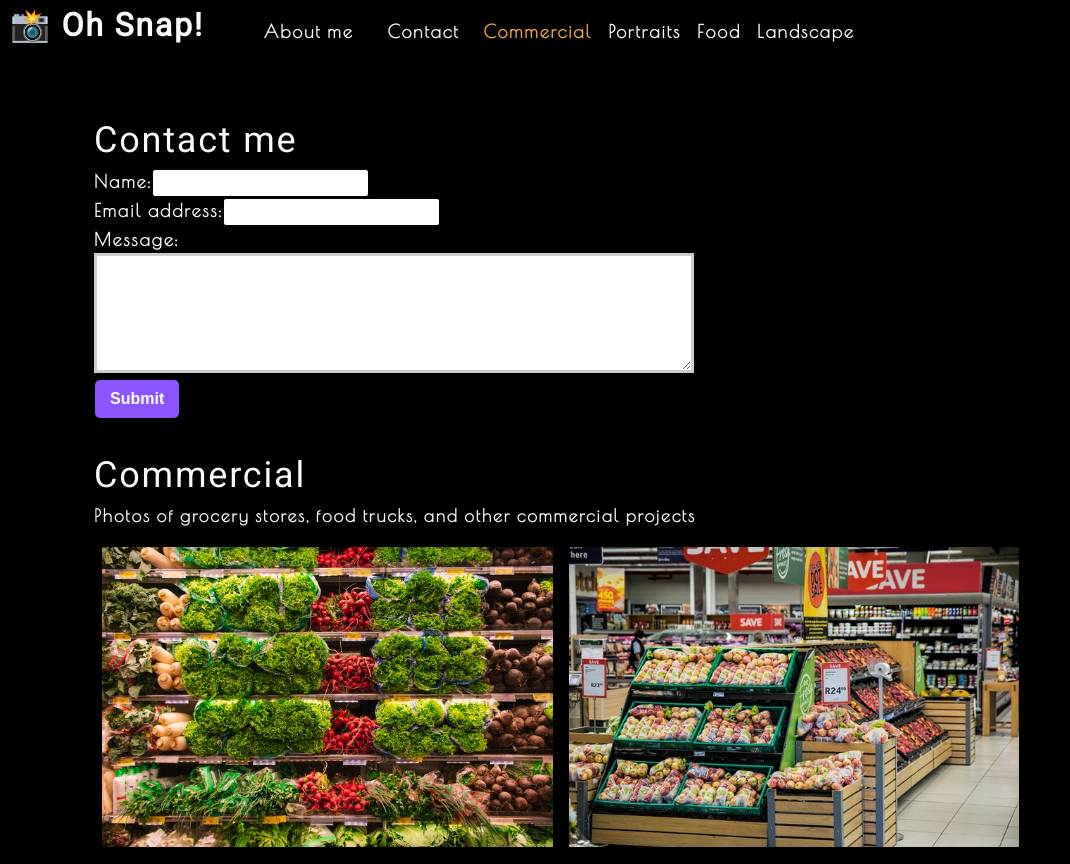
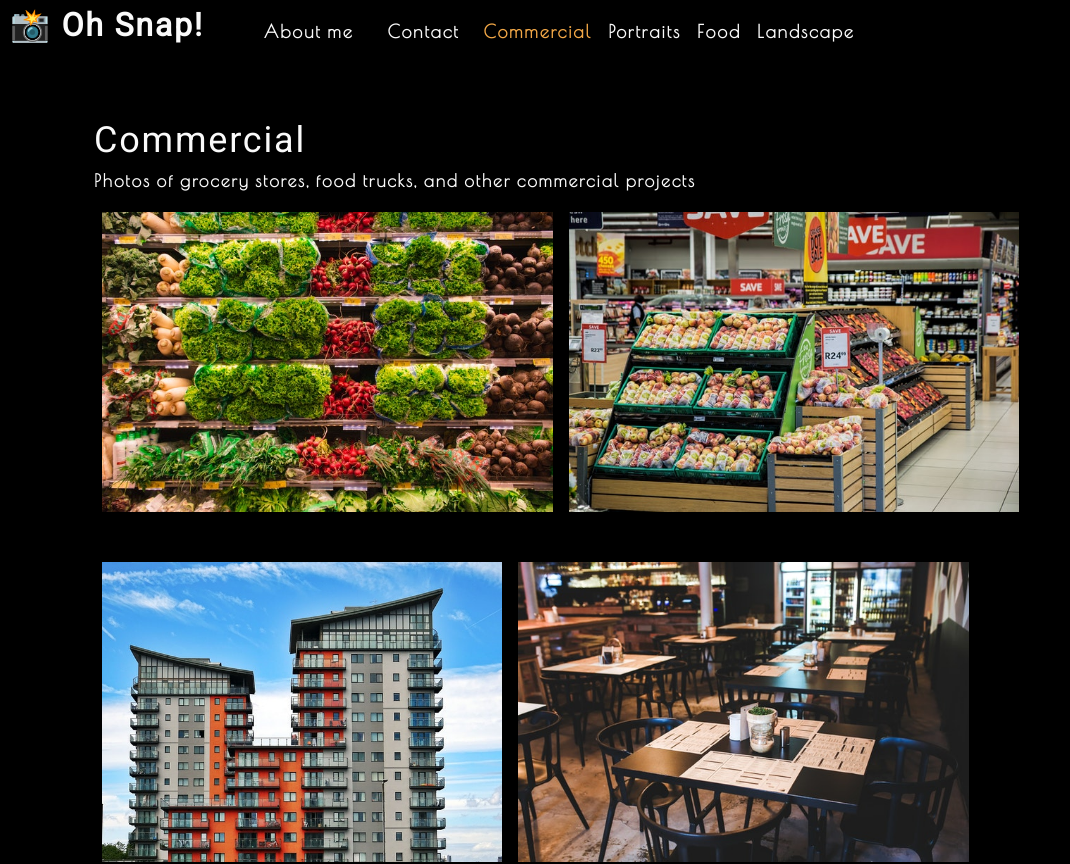
Before and after one commit to PacSmack/photo-port, a React (Create React App) app: page / in a window 1280 px wide. Shown: the top 864 px of the page, without its empty margins (0-1070 px from the left). Built offline with nearby package versions, Linux system fonts and the light colour scheme.

Commit message:
conditional rendering to elements

```diff
--- a/src/App.js
+++ b/src/App.js
@@ -5,6 +5,7 @@ import Gallery from './components/Gallery'
 import ContactForm from './components/Contact';
 
 function App() {
+  const [contactSelected, setContactSelected] = useState(false);
   const [categories] = useState([
     { name: 'commercial', description: 'Photos of grocery stores, food trucks, and other commercial projects' },
     { name: 'portraits', description: 'Portraits of people in my life' },
@@ -20,11 +21,20 @@ function App() {
         categories={categories}
         setCurrentCategory={setCurrentCategory}
         currentCategory={currentCategory}
+        contactSelected={contactSelected}
+        setContactSelected={setContactSelected}
       ></Nav>
       <main>
-        <ContactForm></ContactForm>
-        <Gallery currentCategory={currentCategory}></Gallery>
-        <About></About>
+        {!contactSelected ? (
+          <>
+            <Gallery currentCategory={currentCategory}></Gallery>
+            <About></About>
+          </>
+        ) : (
+          <ContactForm></ContactForm>
+        )}
+
+
       </main>
     </div>
   );
--- a/src/components/Contact/index.js
+++ b/src/components/Contact/index.js
@@ -31,10 +31,6 @@ function ContactForm() {
                 setErrorMessage('');
             }
         }
-        if (!errorMessage) {
-            setFormState({ ...formState, [e.target.name]: e.target.value });
-        }
-
     }
 
 
@@ -45,16 +41,21 @@ function ContactForm() {
             <form id="contact-form" onSubmit={handleSubmit}>
                 <div>
                     <label htmlFor="name">Name:</label>
-                    <input type="text" defaultValue={name} onChange={handleChange} name="name" />
+                    <input type="text" defaultValue={name} onBlur={handleChange} name="name" />
                 </div>
                 <div>
                     <label htmlFor="email">Email address:</label>
-                    <input type="email" defaultValue={email} onChange={handleChange} name="email" />
+                    <input type="email" defaultValue={email} onBlur={handleChange} name="email" />
                 </div>
                 <div>
                     <label htmlFor="message">Message:</label>
-                    <textarea name="message" defaultValue={message} onChange={handleChange} rows="5" />
+                    <textarea name="message" defaultValue={message} onBlur={handleChange} rows="5" />
                 </div>
+                {errorMessage && (
+                    <div>
+                        <p className="error-text">{errorMessage}</p>
+                    </div>
+                )}
                 <button type="submit">Submit</button>
             </form>
         </section>
```
